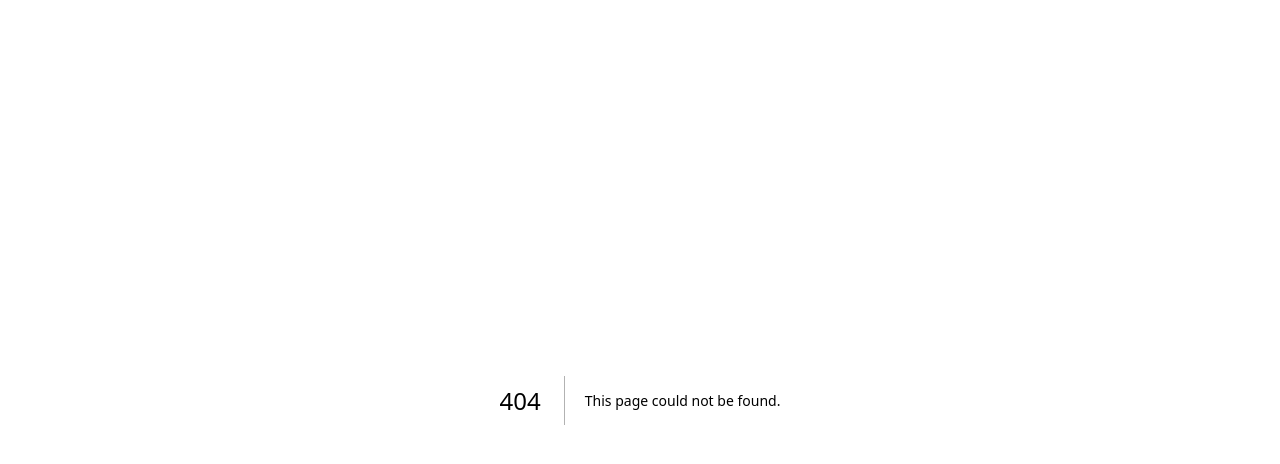
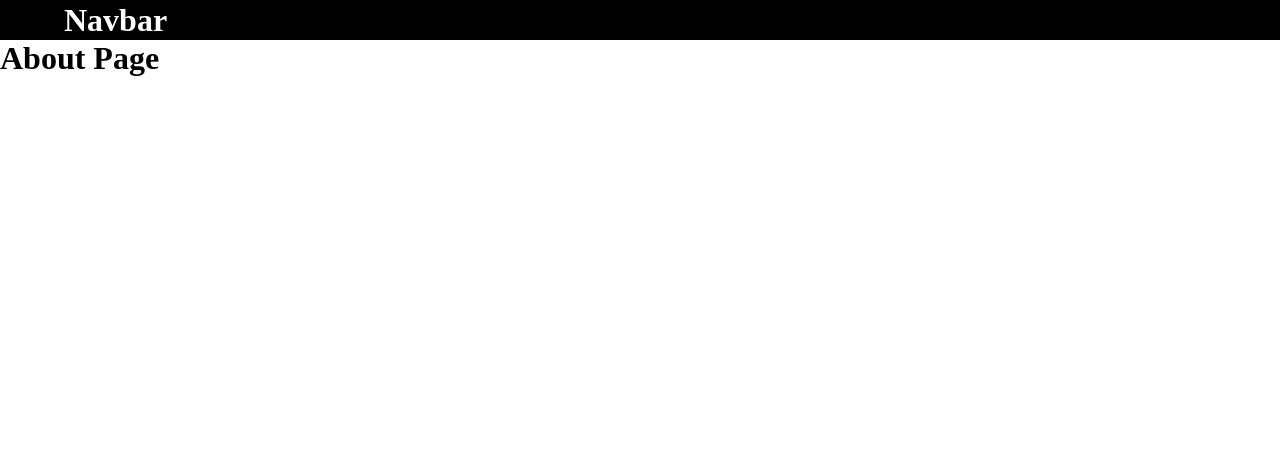
Before and after one commit to KevinMaulanaAtmaja/learn-next-js, a Next.js app in the folder next-app-pages/: page /about in a window 1280 px wide. Before the commit this address had no page. Shown: the top 464 px of the page. Built offline with nearby package versions, Linux system fonts and the light colour scheme.

Commit message:
add some page and layout

```diff
--- /dev/null
+++ b/next-app-pages/src/components/layout/AppShell/index.tsx
@@ -0,0 +1,15 @@
+import Navbar from "../Navbar";
+
+type AppshellProps = {
+    children: React.ReactNode;
+};
+
+export default function Appshell(props: AppshellProps) {
+    const { children } = props;
+    return (
+        <main>
+            <Navbar />
+            {children}
+        </main>
+    );
+}
--- /dev/null
+++ b/next-app-pages/src/components/layout/Navbar/index.tsx
@@ -0,0 +1,7 @@
+export default function Navbar() {
+    return (
+        <div className="navbar">
+            <h1>Navbar</h1>
+        </div>
+    );
+}
--- a/next-app-pages/src/pages/_app.tsx
+++ b/next-app-pages/src/pages/_app.tsx
@@ -1,6 +1,11 @@
-import '@/styles/globals.css'
-import type { AppProps } from 'next/app'
+import Appshell from "@/components/layout/AppShell";
+import "@/styles/globals.css";
+import type { AppProps } from "next/app";
 
 export default function App({ Component, pageProps }: AppProps) {
-  return <Component {...pageProps} />
+    return (
+        <Appshell>
+            <Component {...pageProps} />
+        </Appshell>
+    );
 }
--- /dev/null
+++ b/next-app-pages/src/pages/about/index.tsx
@@ -0,0 +1,7 @@
+export default function AboutPage() {
+    return (
+        <div>
+            <h1>About Page</h1>
+        </div>
+    );
+}
--- /dev/null
+++ b/next-app-pages/src/pages/setting/app.tsx
@@ -0,0 +1,7 @@
+export default function AppSettingPage() {
+    return (
+        <div>
+            <h1>App Setting Page</h1>
+        </div>
+    );
+}
--- a/next-app-pages/src/styles/globals.css
+++ b/next-app-pages/src/styles/globals.css
@@ -105,3 +105,13 @@ a {
     color-scheme: dark;
   }
 }
+
+.navbar{
+  display: flex;
+  width: 100h;
+  height: 40px;
+  background-color: #000;
+  color: #fff;
+  align-items: center;
+  padding: 0 5%;
+}
```
Also changed, not shown: next-app-pages/src/pages/setting/user/index.tsx (added, +7 -0 lines), next-app-pages/src/pages/setting/user/password/index.tsx (added, +8 -0 lines), next-app-pages/src/pages/shop/[id].tsx (added, +11 -0 lines), next-app-pages/src/pages/shop/index.tsx (added, +7 -0 lines).
